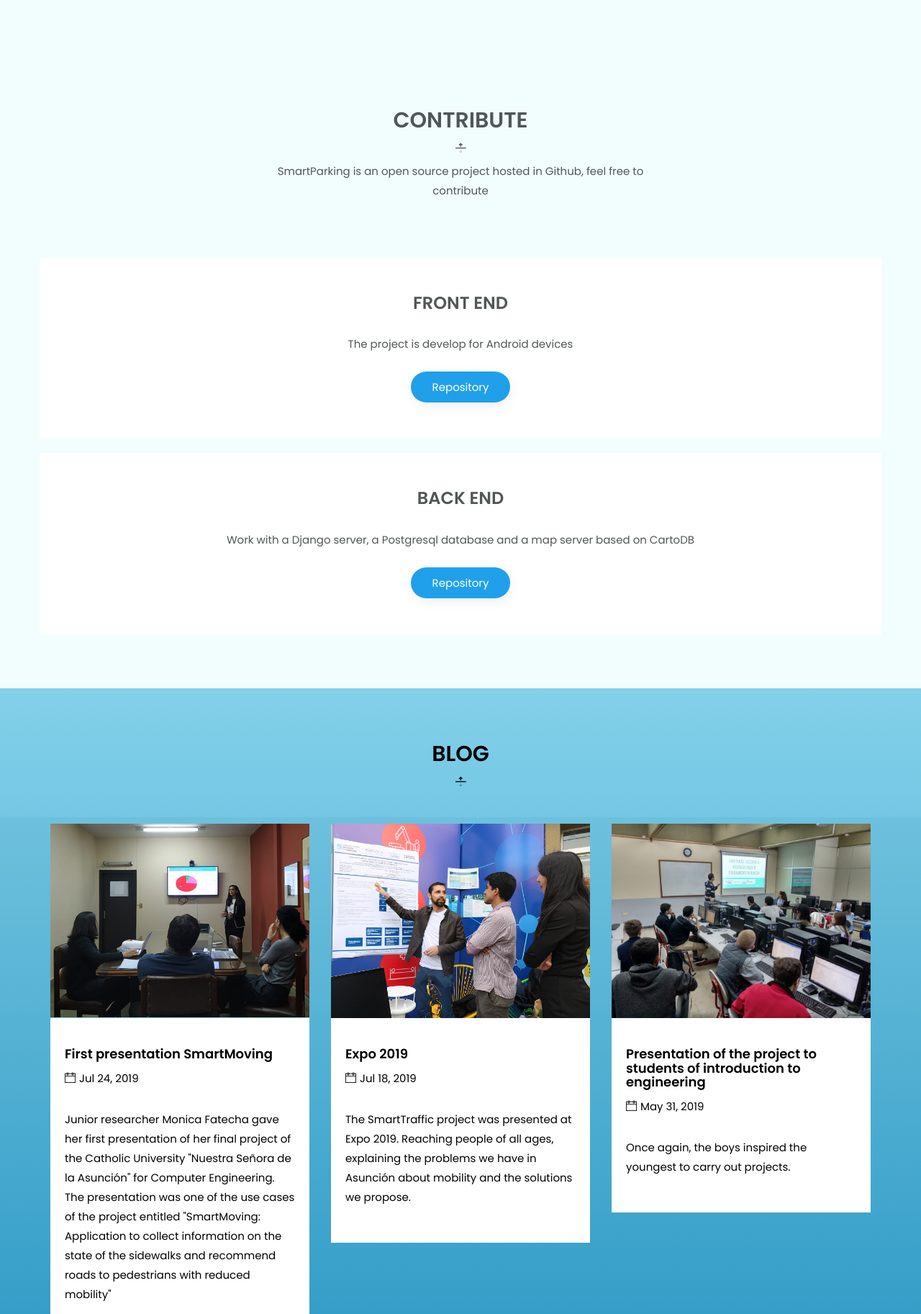
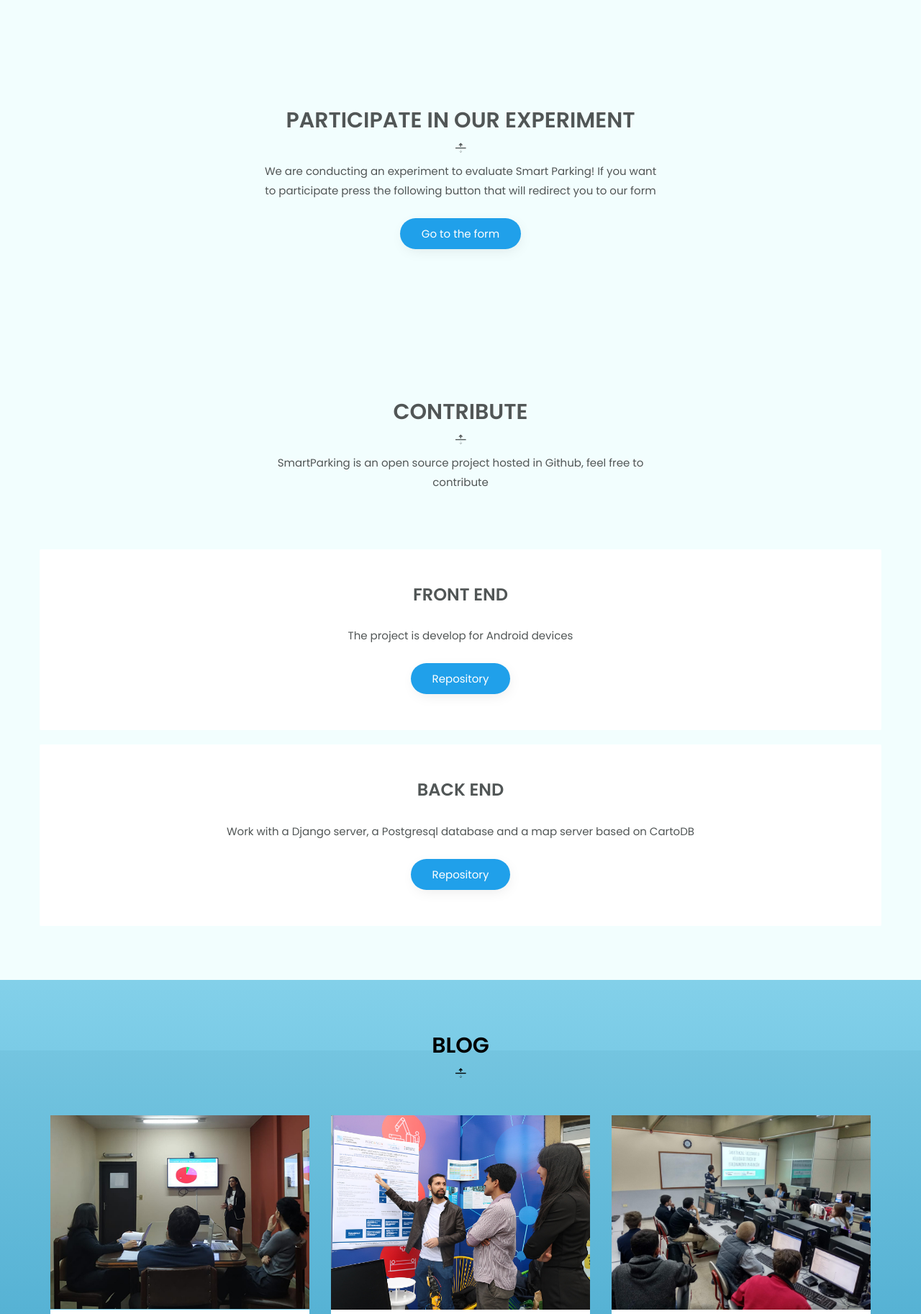
Before and after one commit to SmartTrafficPY/Smarttraffic-Webpage, a Django app: template smwebsite/templates/smartparking/index.html in a window 1280 px wide. Shown: the part 1989-3814 px from the top of the page at 72% size. Run offline with Django 3.2, Linux system fonts and the light colour scheme; the template is opened without the code that fills it, so the values that code supplies are empty; some libraries are stand-ins or nearby versions.

Commit message:
add on smartparking page, a button to redirect user to the form of incription

```diff
--- a/smwebsite/templates/smartparking/index.html
+++ b/smwebsite/templates/smartparking/index.html
@@ -213,6 +213,25 @@
         </div>
     </section>
 
+    {% comment %}
+        Experiment section
+    {% endcomment %}
+
+    <section class="gray-bg section-padding" id="experiment-section">
+        <div class="container">
+            <div class="row">
+                <div class="col-xs-12 col-sm-6 col-sm-offset-3 text-center">
+                    <div class="section-title">
+                        <h2>{% trans 'Participate in our experiment' %}</h2>
+                        <p>{% trans 'We are conducting an experiment to evaluate Smart Parking! If you want to participate press the following button that will redirect you to our form' %}
+                        </p>
+                        <a target="_blank" href="{% url 'smartparkingforms' %}" class="button">{% trans 'Go to the form' %}</a>
+                    </div>
+                </div>
+            </div>
+        </div>
+    </section>
+
 
 <!--Contribution open source code repo. it has support for a background image similar to the background header image-->
     <section class="gray-bg section-padding" id="contribution-section">
--- a/smwebsite/urls.py
+++ b/smwebsite/urls.py
@@ -31,6 +31,7 @@ urlpatterns += i18n_patterns(
     path('UCArpooling/guia-voluntario', views.ucarpoolingGuide, name='ucarpoolingGuide'),
     #URLs for SmartParking
     path('SmartParking/', views.smartparking, name='smartparking'),
+    path('SmartParking/redirect', views.random_urls, name='smartparkingforms'),
     #URLs for SmartMoving
     path('SmartMoving/', views.smartmoving, name='smartmoving'),
     #URL for the blog site, news from the project
```
Also changed, not shown: smwebsite/views.py (+10 -0 lines), smwebsite/locale/es/LC_MESSAGES/django.po, smwebsite/locale/it/LC_MESSAGES/django.po, 2 other files.
